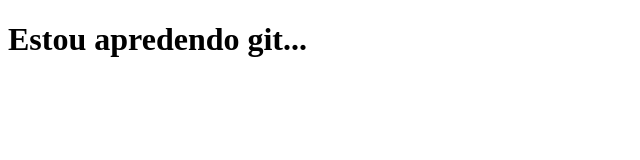
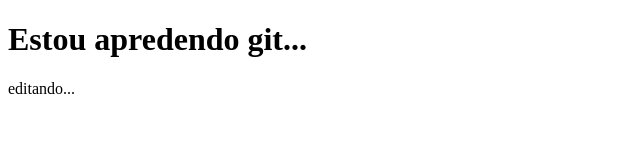
Before and after one commit to torresdavii/git, a plain HTML site: page index.html in a window 1280 px wide. Shown: the full height of the page, 0-640 px from the left. Drawn offline with Linux system fonts and the light colour scheme.

Commit message:
adicionando paragrafo

```diff
--- a/index.html
+++ b/index.html
@@ -7,5 +7,6 @@
 </head>
 <body>
     <h1>Estou apredendo git...</h1>
+    <p>editando...</p>
 </body>
 </html>
```
